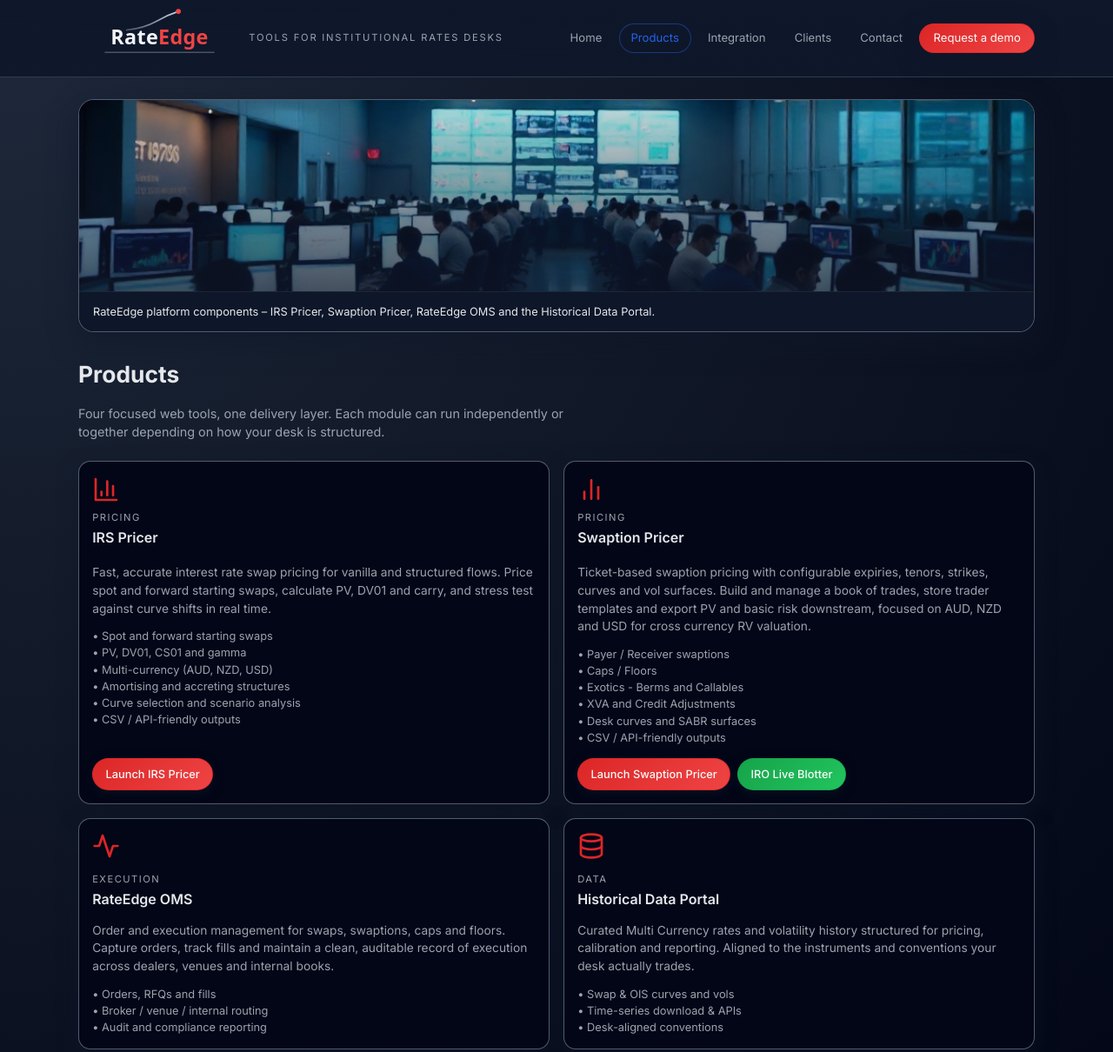
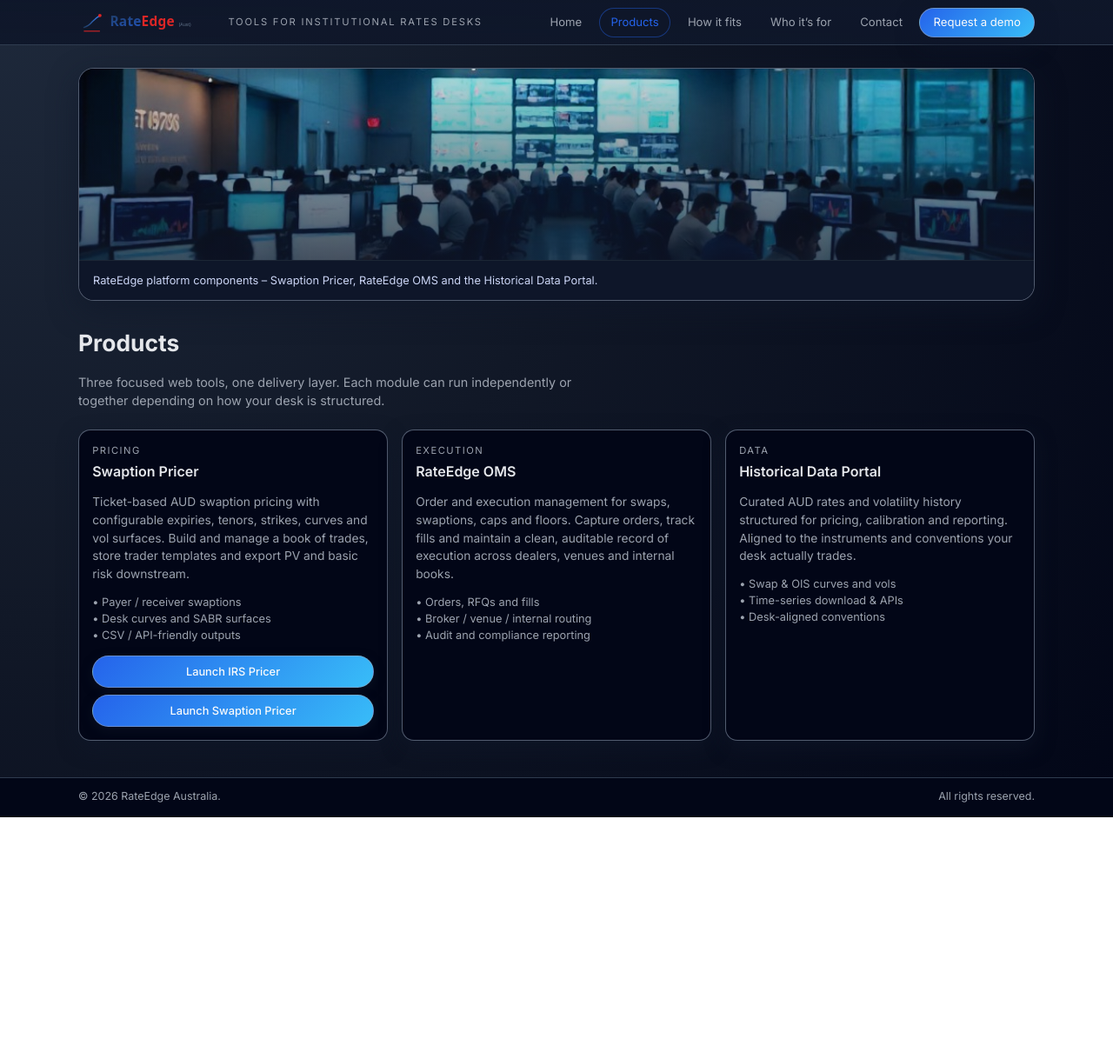
Before and after one commit to wpo70/rateedge_web, a website: page products.html in a window 1280 px wide. Shown: the top 1210 px of the page at 87% size. After the commit the page ends 940 px from the top, so only its background shows below. Drawn offline with Linux system fonts and the light colour scheme.

```diff
--- a/products.html
+++ b/products.html
@@ -5,9 +5,6 @@
   <title>RateEdge – Products</title>
   <meta name="viewport" content="width=device-width, initial-scale=1" />
   <link rel="icon" type="image/svg+xml" href="RateEdge-Favicon.svg" />
-  <link rel="apple-touch-icon" href="apple-touch-icon.png" />
-  <link rel="manifest" href="manifest.json" />
-  <meta name="theme-color" content="#1e3a5f" />
   <link rel="preconnect" href="https://fonts.googleapis.com">
   <link rel="preconnect" href="https://fonts.gstatic.com" crossorigin>
   <link href="https://fonts.googleapis.com/css2?family=Inter:wght@400;500;600;700&display=swap" rel="stylesheet">
@@ -40,7 +37,7 @@
       gap: .5rem;
     }
     .brand { display: flex; align-items: center; gap: .6rem; }
-    .brand-logo { height: 70px; }
+    .brand-logo { height: 30px; }
     .brand-sub {
       font-size: .7rem; color: #9ca3af;
       text-transform: uppercase; letter-spacing: .16em;
@@ -62,17 +59,12 @@
     .nav-cta {
       border-radius:999px;
       padding:.38rem .95rem;
-      background:linear-gradient(135deg,#dc2626,#ef4444);
+      background:linear-gradient(135deg,#2563eb,#38bdf8);
       color:#f9fafb;
       font-size:.82rem;
-      border:1px solid rgba(220,38,38,.6);
+      border:1px solid rgba(148,163,184,.6);
       box-shadow:0 10px 26px rgba(15,23,42,.75);
       white-space:nowrap;
-      transition: transform .2s, box-shadow .2s;
-    }
-    .nav-cta:hover {
-      transform: translateY(-2px);
-      box-shadow:0 14px 32px rgba(15,23,42,.85);
     }
     .nav-toggle {
       display:none;
@@ -87,13 +79,11 @@
     @media(max-width:780px){
       nav{display:none}
       nav.open{
-        display:flex;
         position:absolute;top:100%;left:0;right:0;
         background:rgba(15,23,42,.99);
         border-bottom:1px solid rgba(31,41,55,.9);
         flex-direction:column;
         padding:.6rem 1.1rem .8rem;
-        z-index:50;
       }
       nav.open .nav-link, nav.open .nav-cta{
         width:100%;text-align:left;
@@ -131,12 +121,12 @@
       background:rgba(15,23,42,.96);
       font-size:.8rem;
       border-top:1px solid rgba(31,41,55,.9);
-      color:#e5e7eb;
+      color:#cbd5f5;
     }
 
     .product-grid{
       display:grid;
-      grid-template-columns:repeat(2,minmax(0,1fr));
+      grid-template-columns:repeat(3,minmax(0,1fr));
       gap:1rem;
     }
     @media(max-width:900px){.product-grid{grid-template-columns:minmax(0,1fr);}}
@@ -148,12 +138,6 @@
       padding:.95rem;
       box-shadow:0 8px 22px rgba(15,23,42,.6);
       font-size:.86rem;
-      transition: transform .2s, box-shadow .2s, border-color .2s;
-    }
-    .product-card:hover {
-      transform: translateY(-4px);
-      box-shadow:0 16px 36px rgba(15,23,42,.7);
-      border-color:rgba(148,163,184,.75);
     }
     .product-kicker{
       font-size:.7rem;
@@ -161,12 +145,6 @@
       text-transform:uppercase;
       letter-spacing:.13em;
       margin-bottom:.15rem;
-    }
-    .product-icon {
-      width: 32px;
-      height: 32px;
-      margin-bottom: .5rem;
-      color: #dc2626;
     }
     .product-title{
       font-size:1rem;
@@ -203,15 +181,15 @@
 <header>
   <div class="nav-inner">
     <div class="brand">
-      <img src="RateEdge-Logo-Dark.svg" alt="RateEdge Australia" class="brand-logo" />
+      <img src="RateEdge-Horizontal.svg" alt="RateEdge Australia" class="brand-logo" />
       <div class="brand-sub">Tools for Institutional Rates Desks</div>
     </div>
     <button class="nav-toggle" aria-label="Toggle navigation">☰</button>
     <nav id="mainNav">
       <a href="index.html" class="nav-link">Home</a>
       <a href="products.html" class="nav-link active">Products</a>
-      <a href="how-it-fits.html" class="nav-link">Integration</a>
-      <a href="who-its-for.html" class="nav-link">Clients</a>
+      <a href="how-it-fits.html" class="nav-link">How it fits</a>
+      <a href="who-its-for.html" class="nav-link">Who it’s for</a>
       <a href="index.html#contact" class="nav-link">Contact</a>
       <a href="index.html#contact" class="nav-cta">Request a demo</a>
     </nav>
@@ -222,61 +200,36 @@
   <div class="page-hero">
     <div class="page-hero-img"></div>
     <div class="page-hero-bar">
-      RateEdge platform components – IRS Pricer, Swaption Pricer, RateEdge OMS and the Historical Data Portal.
+      RateEdge platform components – Swaption Pricer, RateEdge OMS and the Historical Data Portal.
     </div>
   </div>
 
   <h1>Products</h1>
   <p class="section-sub">
-    Four focused web tools, one delivery layer. Each module can run independently or together depending on how
+    Three focused web tools, one delivery layer. Each module can run independently or together depending on how
     your desk is structured.
   </p>
 
   <div class="product-grid">
-    <article class="product-card" style="display:flex;flex-direction:column;">
-      <svg class="product-icon" viewBox="0 0 24 24" fill="none" stroke="currentColor" stroke-width="2" stroke-linecap="round" stroke-linejoin="round"><path d="M3 3v18h18"/><path d="M18 17V9"/><path d="M13 17V5"/><path d="M8 17v-3"/></svg>
-      <div class="product-kicker">Pricing</div>
-      <div class="product-title">IRS Pricer</div>
-      <p class="product-text">
-        Fast, accurate interest rate swap pricing for vanilla and structured flows. Price spot and forward starting swaps, calculate PV, DV01 and carry, and stress test against curve shifts in real time.
-      </p>
-      <div class="product-meta" style="flex:1;">
-        • Spot and forward starting swaps<br>
-        • PV, DV01, CS01 and gamma<br>
-        • Multi-currency (AUD, NZD, USD)<br>
-        • Amortising and accreting structures<br>
-        • Curve selection and scenario analysis<br>
-        • CSV / API-friendly outputs
-      </div>
-      <div style="margin-top:.85rem;">
-        <a href="https://rateedge-irs-aajsquigpwzrsy6kfxxl8d.streamlit.app" target="_blank" style="display:inline-block;text-align:center;padding:.5rem .9rem;border-radius:999px;background:linear-gradient(135deg,#dc2626,#ef4444);color:#f9fafb;font-size:.8rem;font-weight:500;border:1px solid rgba(220,38,38,.6);box-shadow:0 4px 12px rgba(15,23,42,.5);">Launch IRS Pricer</a>
-      </div>
-    </article>
-
-    <article class="product-card" style="display:flex;flex-direction:column;">
-      <svg class="product-icon" viewBox="0 0 24 24" fill="none" stroke="currentColor" stroke-width="2" stroke-linecap="round" stroke-linejoin="round"><line x1="18" y1="20" x2="18" y2="10"></line><line x1="12" y1="20" x2="12" y2="4"></line><line x1="6" y1="20" x2="6" y2="14"></line></svg>
+    <article class="product-card">
       <div class="product-kicker">Pricing</div>
       <div class="product-title">Swaption Pricer</div>
       <p class="product-text">
-        Ticket-based swaption pricing with configurable expiries, tenors, strikes, curves and vol surfaces.
-        Build and manage a book of trades, store trader templates and export PV and basic risk downstream, focused on AUD, NZD and USD for cross currency RV valuation.
+        Ticket-based AUD swaption pricing with configurable expiries, tenors, strikes, curves and vol surfaces.
+        Build and manage a book of trades, store trader templates and export PV and basic risk downstream.
       </p>
-      <div class="product-meta" style="flex:1;">
-        • Payer / Receiver swaptions<br>
-        • Caps / Floors<br>
-        • Exotics - Berms and Callables<br>
-        • XVA and Credit Adjustments<br>
+      <div class="product-meta">
+        • Payer / receiver swaptions<br>
         • Desk curves and SABR surfaces<br>
         • CSV / API-friendly outputs
       </div>
-      <div style="margin-top:.85rem;display:flex;gap:.5rem;flex-wrap:wrap;">
-        <a href="https://rateedge-options.streamlit.app" target="_blank" style="display:inline-block;text-align:center;padding:.5rem .9rem;border-radius:999px;background:linear-gradient(135deg,#dc2626,#ef4444);color:#f9fafb;font-size:.8rem;font-weight:500;border:1px solid rgba(220,38,38,.6);box-shadow:0 4px 12px rgba(15,23,42,.5);">Launch Swaption Pricer</a>
-        <a href="https://wb.rateedge.au" target="_blank" style="display:inline-block;text-align:center;padding:.5rem .9rem;border-radius:999px;background:linear-gradient(135deg,#16a34a,#22c55e);color:#f9fafb;font-size:.8rem;font-weight:500;border:1px solid rgba(22,163,74,.6);box-shadow:0 4px 12px rgba(15,23,42,.5);">IRO Live Blotter</a>
+      <div style="margin-top:.85rem;display:flex;flex-direction:column;gap:.5rem;">
+        <a href="#" class="launch-btn" style="display:inline-block;text-align:center;padding:.5rem .9rem;border-radius:999px;background:linear-gradient(135deg,#2563eb,#38bdf8);color:#f9fafb;font-size:.8rem;font-weight:500;border:1px solid rgba(148,163,184,.6);box-shadow:0 4px 12px rgba(15,23,42,.5);">Launch IRS Pricer</a>
+        <a href="https://options.rateedge.au" target="_blank" class="launch-btn" style="display:inline-block;text-align:center;padding:.5rem .9rem;border-radius:999px;background:linear-gradient(135deg,#2563eb,#38bdf8);color:#f9fafb;font-size:.8rem;font-weight:500;border:1px solid rgba(148,163,184,.6);box-shadow:0 4px 12px rgba(15,23,42,.5);">Launch Swaption Pricer</a>
       </div>
     </article>
 
     <article class="product-card">
-      <svg class="product-icon" viewBox="0 0 24 24" fill="none" stroke="currentColor" stroke-width="2" stroke-linecap="round" stroke-linejoin="round"><polyline points="22 12 18 12 15 21 9 3 6 12 2 12"></polyline></svg>
       <div class="product-kicker">Execution</div>
       <div class="product-title">RateEdge OMS</div>
       <p class="product-text">
@@ -291,11 +244,10 @@
     </article>
 
     <article class="product-card">
-      <svg class="product-icon" viewBox="0 0 24 24" fill="none" stroke="currentColor" stroke-width="2" stroke-linecap="round" stroke-linejoin="round"><ellipse cx="12" cy="5" rx="9" ry="3"></ellipse><path d="M21 12c0 1.66-4 3-9 3s-9-1.34-9-3"></path><path d="M3 5v14c0 1.66 4 3 9 3s9-1.34 9-3V5"></path></svg>
       <div class="product-kicker">Data</div>
       <div class="product-title">Historical Data Portal</div>
       <p class="product-text">
-        Curated Multi Currency rates and volatility history structured for pricing, calibration and reporting. Aligned to the
+        Curated AUD rates and volatility history structured for pricing, calibration and reporting. Aligned to the
         instruments and conventions your desk actually trades.
       </p>
       <div class="product-meta">
```
